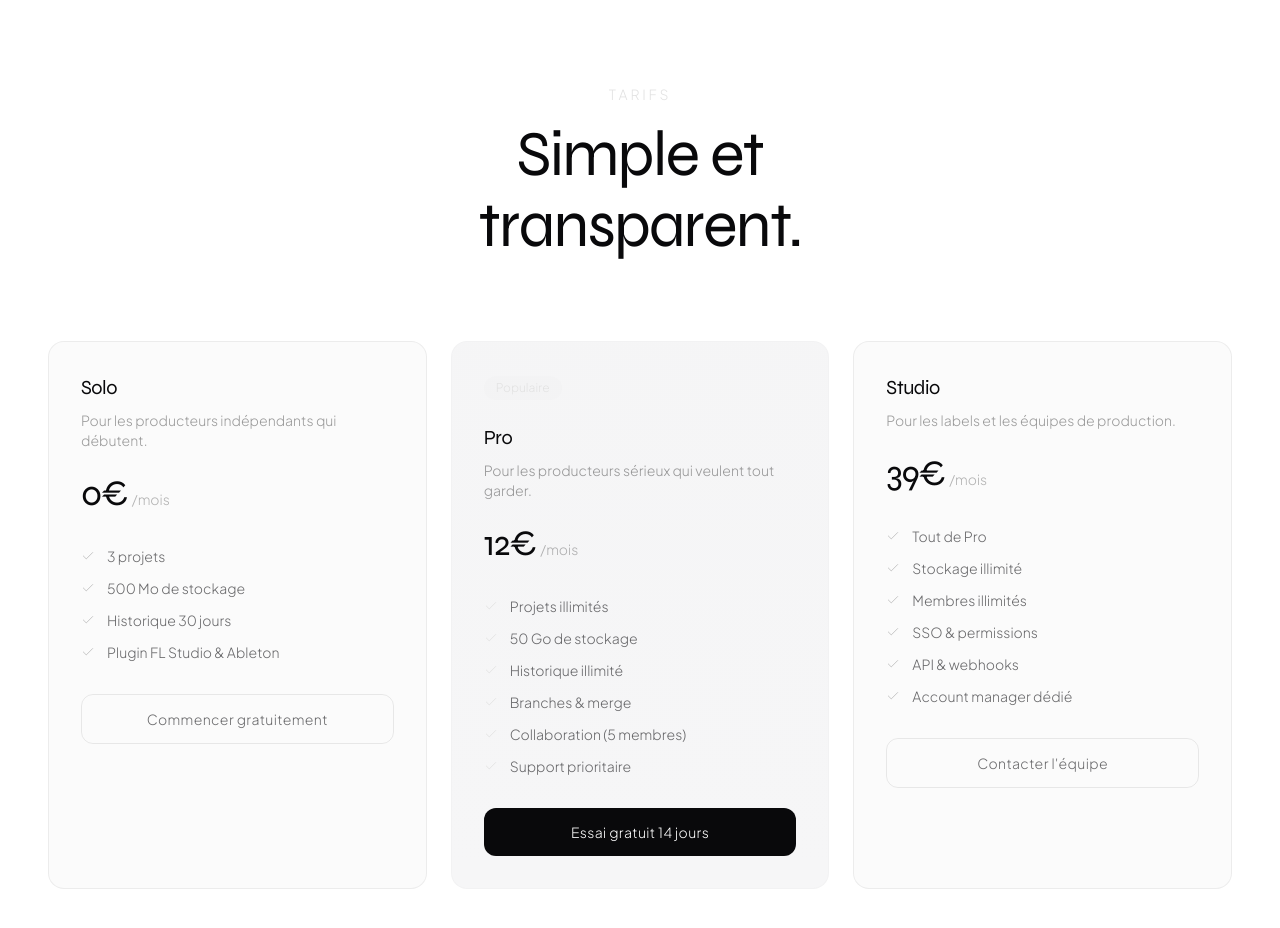
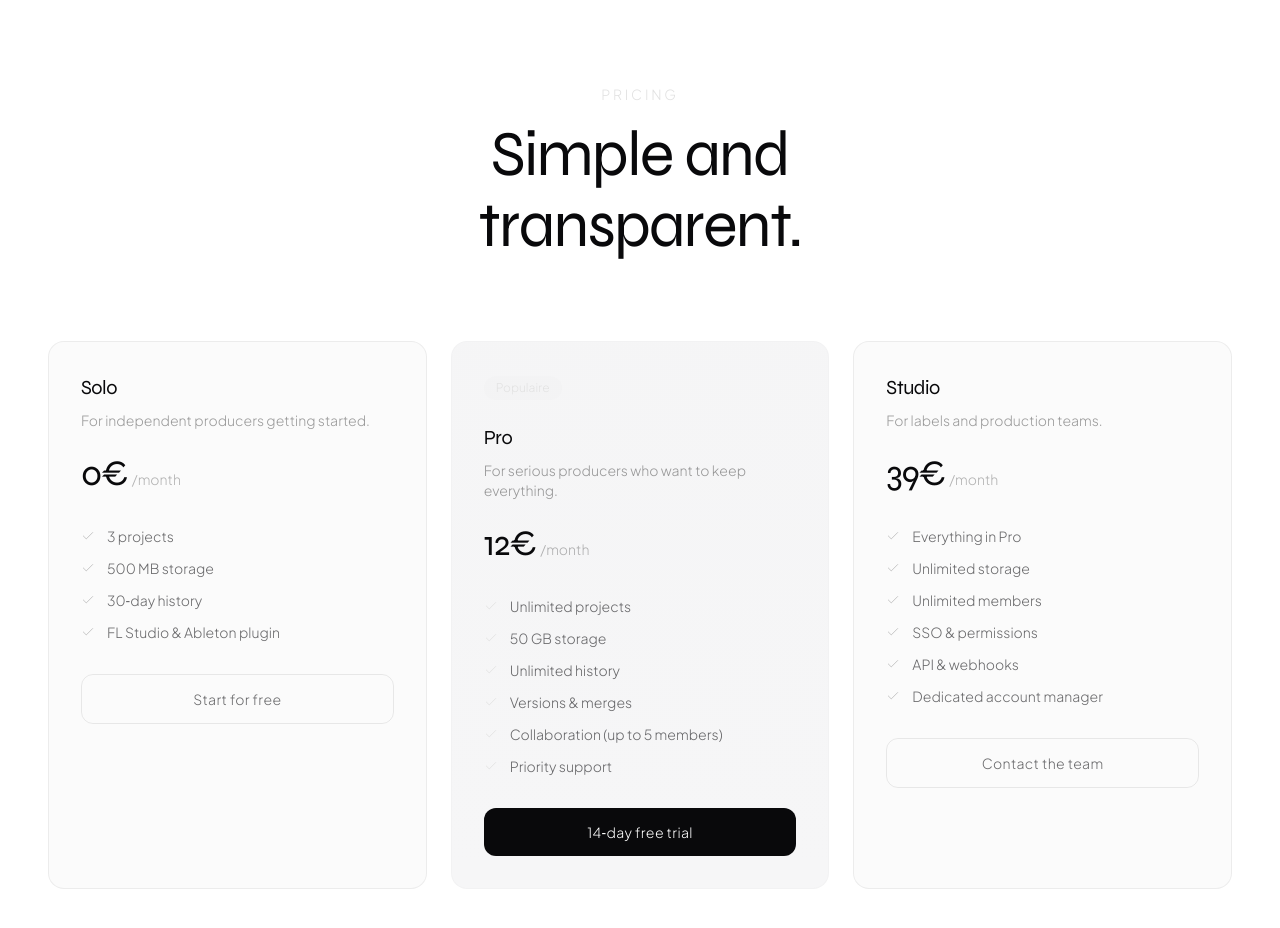
Before and after one commit to stemhub-org/Stemhub, a Next.js app in the folder frontend/: page / in a window 1280 px wide. Shown: the part 3960-4888 px from the top of the page. Built offline with nearby package versions, Linux system fonts and the light colour scheme.

Commit message:
style(landing): translate pricing plans and section labels to English

```diff
--- a/frontend/app/components/Pricing.tsx
+++ b/frontend/app/components/Pricing.tsx
@@ -8,51 +8,51 @@ const plans = [
   {
     name: "Solo",
     price: "0",
-    description: "Pour les producteurs indépendants qui débutent.",
+    description: "For independent producers getting started.",
     features: [
-      "3 projets",
-      "500 Mo de stockage",
-      "Historique 30 jours",
-      "Plugin FL Studio & Ableton",
+      "3 projects",
+      "500 MB storage",
+      "30‑day history",
+      "FL Studio & Ableton plugin",
     ],
-    cta: "Commencer gratuitement",
+    cta: "Start for free",
     highlighted: false,
   },
   {
     name: "Pro",
     price: "12",
-    description: "Pour les producteurs sérieux qui veulent tout garder.",
+    description: "For serious producers who want to keep everything.",
     features: [
-      "Projets illimités",
-      "50 Go de stockage",
-      "Historique illimité",
-      "Branches & merge",
-      "Collaboration (5 membres)",
-      "Support prioritaire",
+      "Unlimited projects",
+      "50 GB storage",
+      "Unlimited history",
+      "Versions & merges",
+      "Collaboration (up to 5 members)",
+      "Priority support",
     ],
-    cta: "Essai gratuit 14 jours",
+    cta: "14‑day free trial",
     highlighted: true,
   },
   {
     name: "Studio",
     price: "39",
-    description: "Pour les labels et les équipes de production.",
+    description: "For labels and production teams.",
     features: [
-      "Tout de Pro",
-      "Stockage illimité",
-      "Membres illimités",
+      "Everything in Pro",
+      "Unlimited storage",
+      "Unlimited members",
       "SSO & permissions",
       "API & webhooks",
-      "Account manager dédié",
+      "Dedicated account manager",
     ],
-    cta: "Contacter l'équipe",
+    cta: "Contact the team",
     highlighted: false,
   },
 ];
 
 export default function Pricing() {
   return (
-    <section id="tarifs" className="relative px-6 py-32 md:px-12">
+    <section id="pricing" className="relative px-6 py-32 md:px-12">
       <div className="mx-auto max-w-7xl">
         {/* Header */}
         <motion.div
@@ -66,13 +66,13 @@ export default function Pricing() {
             className="mb-4 text-sm font-light uppercase tracking-[0.2em] text-accent"
             style={{ fontFamily: "var(--font-jakarta)" }}
           >
-            Tarifs
+            Pricing
           </p>
           <h2
             className="mx-auto max-w-xl text-[clamp(2rem,5vw,4.5rem)] font-extralight leading-[1.1] tracking-tight"
             style={{ fontFamily: "var(--font-syne)" }}
           >
-            Simple et transparent.
+            Simple and transparent.
           </h2>
         </motion.div>
 
@@ -136,7 +136,7 @@ export default function Pricing() {
                     className="text-sm font-light text-foreground/30"
                     style={{ fontFamily: "var(--font-jakarta)" }}
                   >
-                    /mois
+                    /month
                   </span>
                 </div>
 
```
